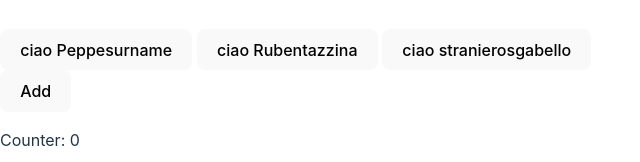
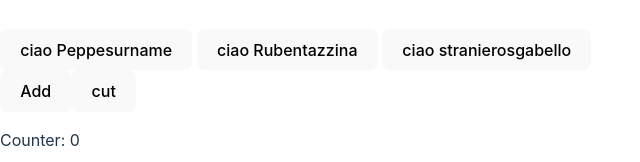
Before and after one commit to rubencommisso/ex_react, a React (Vite) app in the folder vite-project/: page / in a window 1280 px wide. Shown: the part 384-546 px from the top of the page, without its empty margins (0-640 px from the left). Built offline with nearby package versions, Linux system fonts and the light colour scheme.

Commit message:
add button to cut number

```diff
--- a/vite-project/src/Counter.jsx
+++ b/vite-project/src/Counter.jsx
@@ -3,15 +3,23 @@ import { useState } from "react"
 const Counter = ()=> {
     const [number,setNumber]= useState(0);
 
-    const clickOnButton = () => {
+    const clickOnButtonAdd = () => {
         setNumber((_counter) => {
             return _counter +1;
         });
     }
 
+    const clickOnButtonCut = () => {
+        setNumber((_counter) => {
+            return _counter -1;
+        });
+    }
+
     return (
         <div>
-            <button onClick={clickOnButton}>Add</button>
+            <button onClick={clickOnButtonAdd}>Add</button>
+            <button onClick={clickOnButtonCut}>cut</button>
+
             <p>Counter: {number}</p>
 
         </div> )
```
